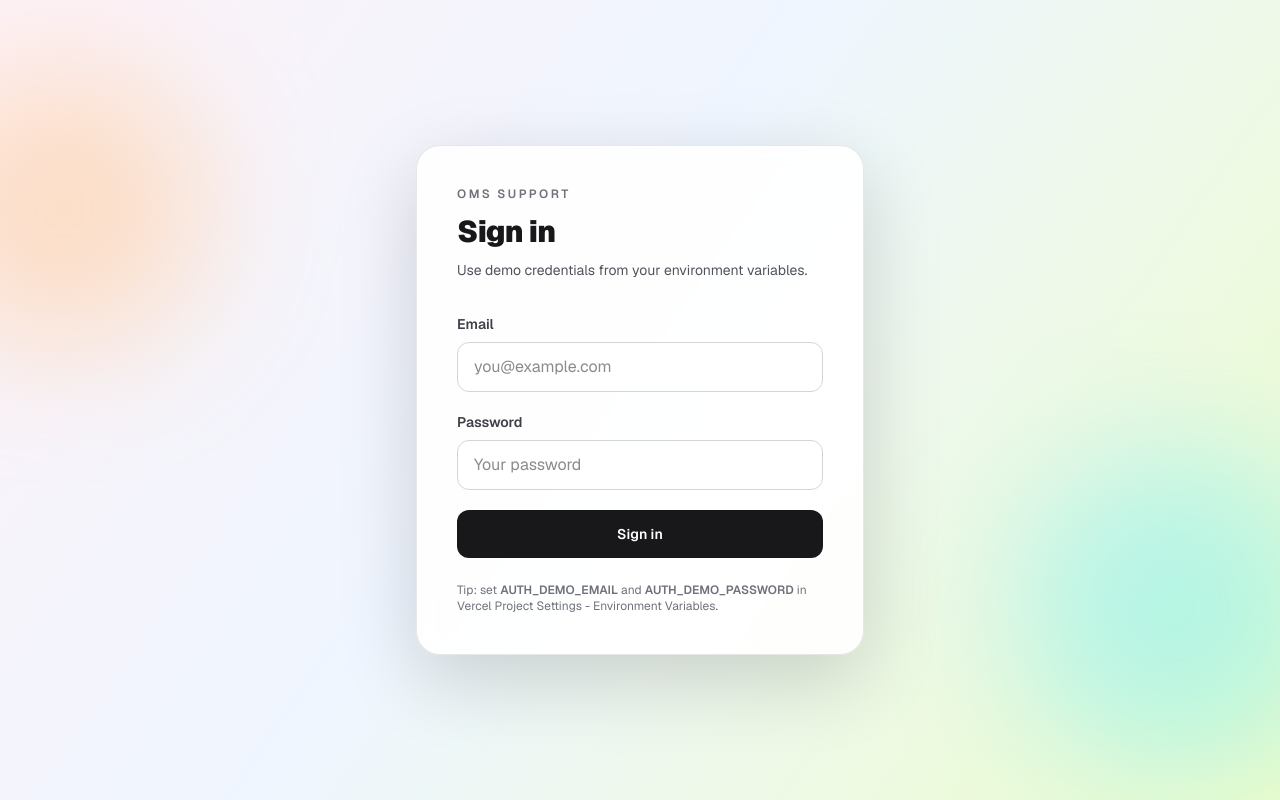
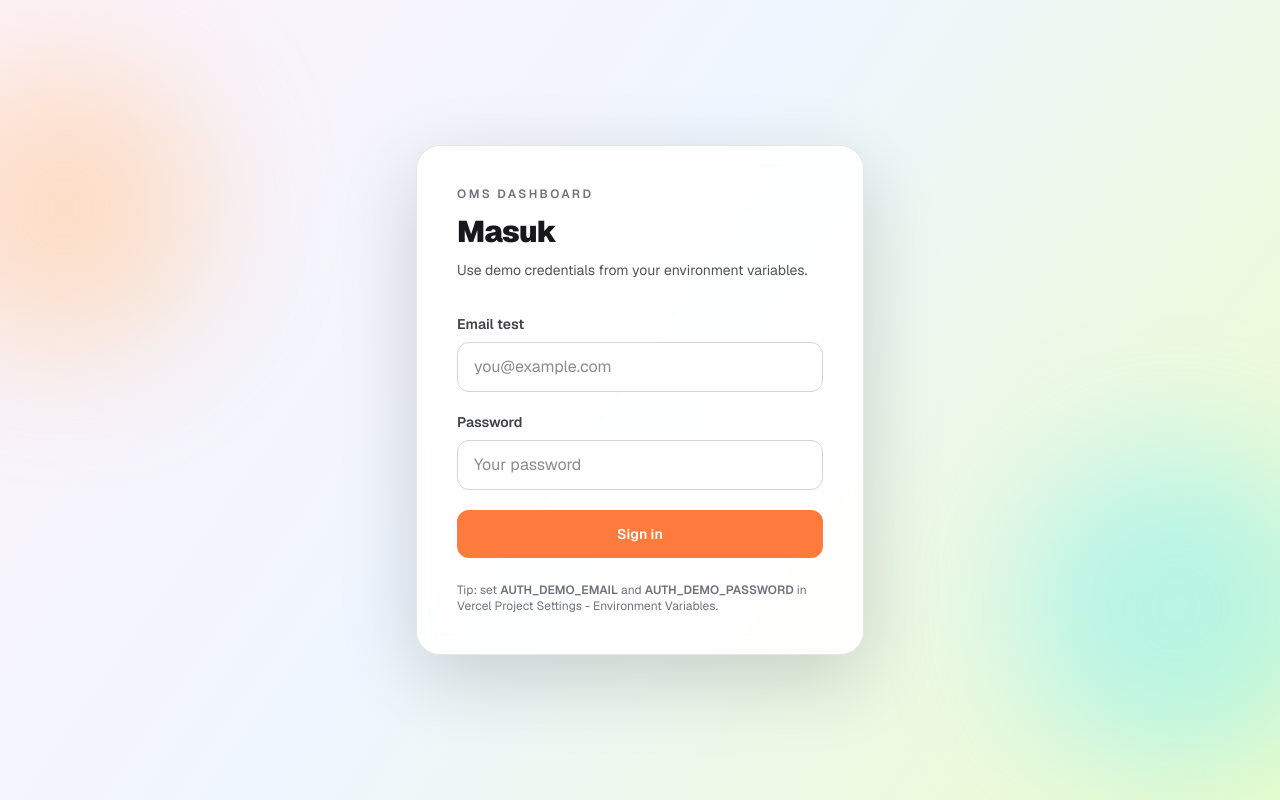
Before and after one commit to Swadharma-Utama-Prima/oms-sup, a Next.js app: page /login in a window 1280 px wide. Built offline with nearby package versions, Linux system fonts and the light colour scheme.

Commit message:
Create Repository OMS SUP

```diff
--- a/app/login/login-form.tsx
+++ b/app/login/login-form.tsx
@@ -40,7 +40,7 @@ export function LoginForm() {
   return (
     <form className="mt-8 space-y-5" onSubmit={handleSubmit}>
       <label className="block">
-        <span className="mb-2 block text-sm font-semibold text-zinc-700">Email</span>
+        <span className="mb-2 block text-sm font-semibold text-zinc-700">Email test</span>
         <input
           type="email"
           required
@@ -70,7 +70,7 @@ export function LoginForm() {
       <button
         type="submit"
         disabled={loading}
-        className="inline-flex h-12 w-full items-center justify-center rounded-xl bg-zinc-900 text-sm font-semibold text-white transition enabled:hover:-translate-y-0.5 enabled:hover:bg-zinc-700 disabled:cursor-not-allowed disabled:bg-zinc-500"
+        className="inline-flex h-12 w-full items-center justify-center rounded-xl bg-[#FF7A3D] text-sm font-semibold text-white transition enabled:hover:-translate-y-0.5 enabled:hover:bg-zinc-700 disabled:cursor-not-allowed disabled:bg-zinc-500"
       >
         {loading ? "Checking..." : "Sign in"}
       </button>
--- a/app/login/page.tsx
+++ b/app/login/page.tsx
@@ -1,7 +1,7 @@
 import { LoginForm } from "./login-form";
 
 export default function LoginPage() {
-  const appName = process.env.NEXT_PUBLIC_APP_NAME || "OMS Support";
+  const appName = process.env.NEXT_PUBLIC_APP_NAME || "OMS Dashboard";
 
   return (
     <div className="relative flex min-h-screen items-center justify-center overflow-hidden bg-[linear-gradient(125deg,#fdf2f8_0%,#eff6ff_45%,#ecfccb_100%)] p-6">
@@ -13,7 +13,7 @@ export default function LoginPage() {
           {appName}
         </p>
         <h1 className="mt-3 text-3xl font-black tracking-tight text-zinc-900">
-          Sign in
+          Masuk
         </h1>
         <p className="mt-2 text-sm leading-6 text-zinc-600">
           Use demo credentials from your environment variables.
```
Also changed, not shown: 2 other files (tests, documents, lock files or other folders).
